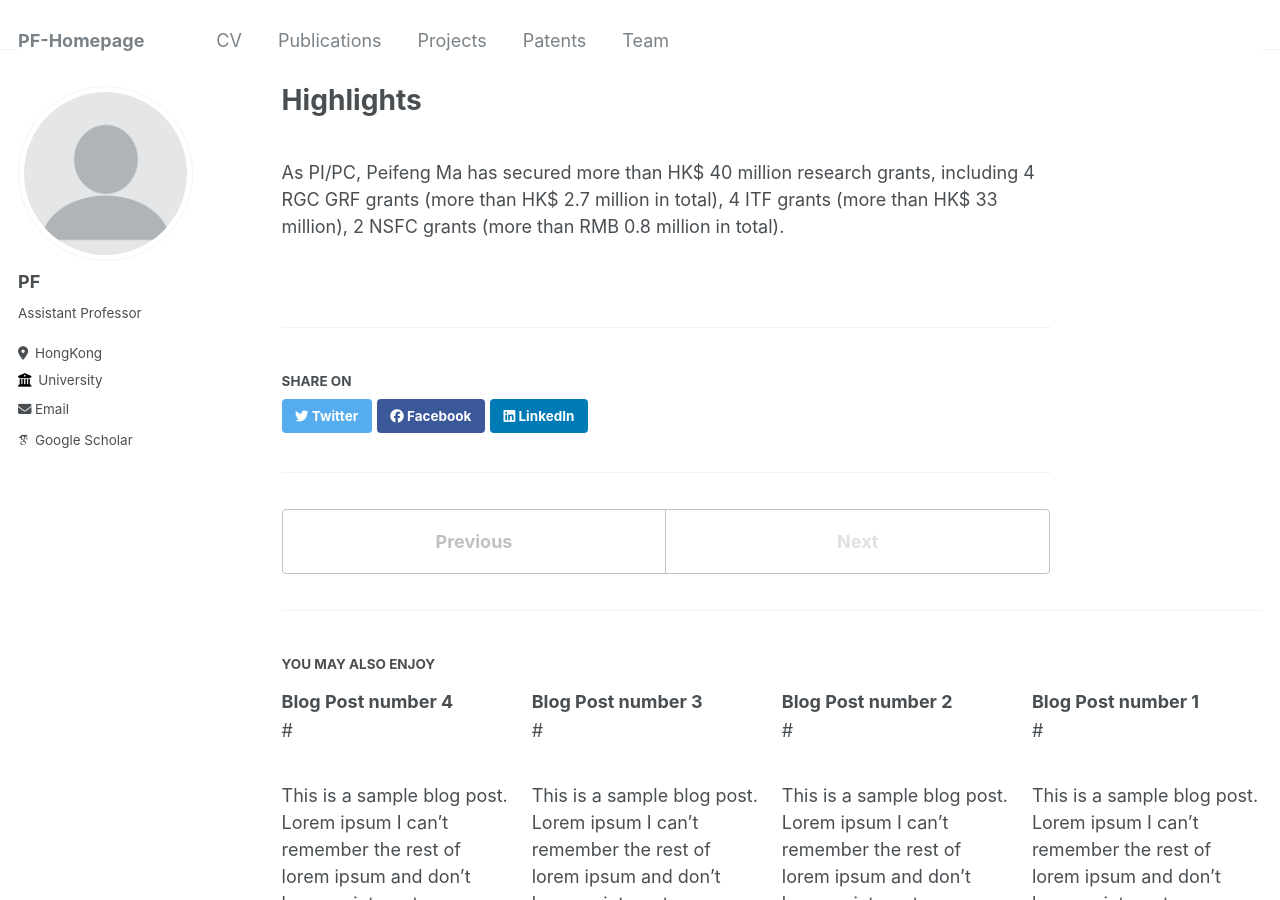
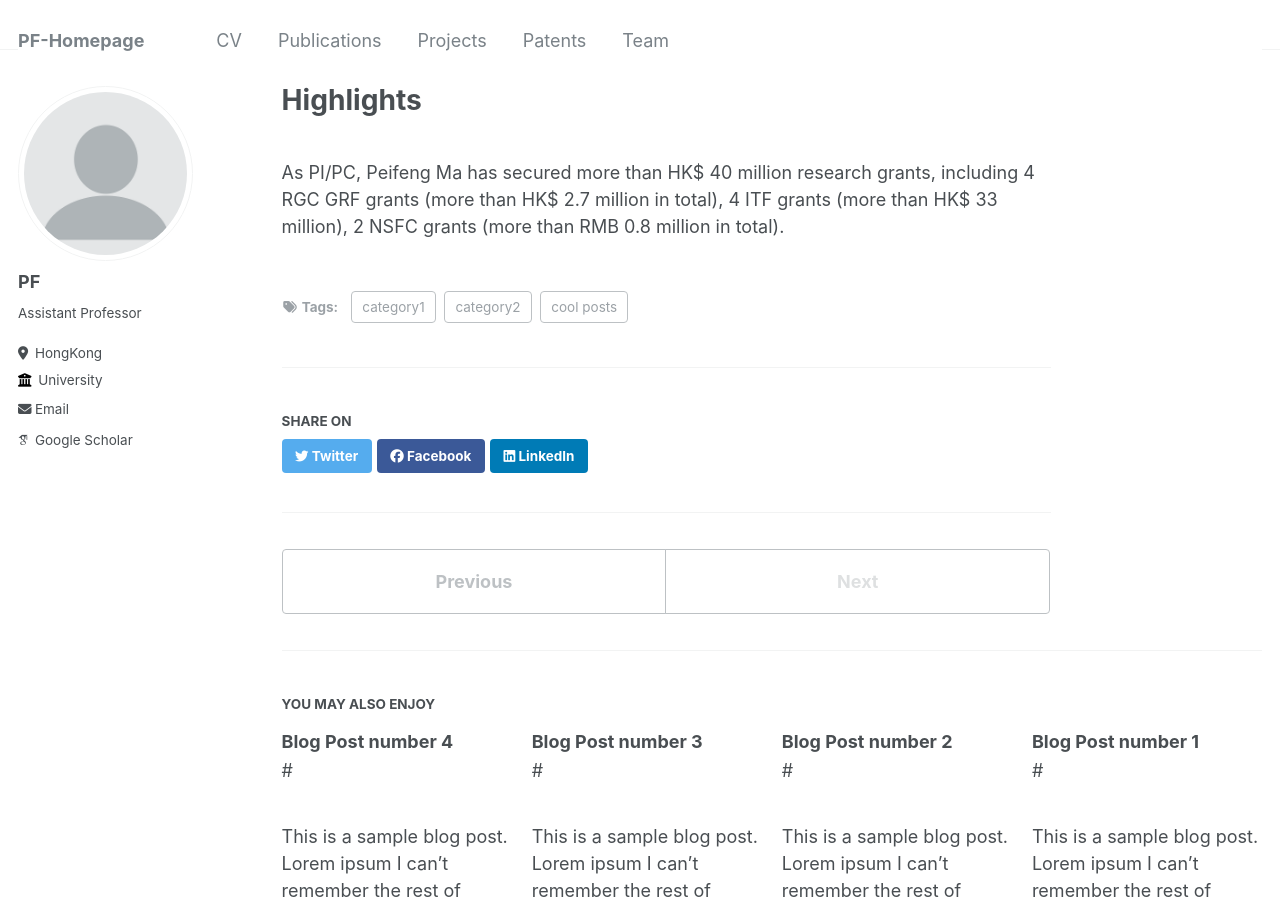
Before and after one commit to pfMA03/peifengMa, a Jekyll site: the page built from _posts/2199-01-01-future-post.md, in a window 1280 px wide and 900 px high. Built offline with Jekyll 4.4.1, drawn with Linux system fonts in a browser that asks for light colours; some web fonts are replaced.

Commit message:
Update 2199-01-01-future-post.md

```diff
--- a/_posts/2199-01-01-future-post.md
+++ b/_posts/2199-01-01-future-post.md
@@ -1,7 +1,10 @@
 ---
 title: 'Highlights'
 permalink: /posts/2012/08/blog-post-4/
-
+tags:
+  - cool posts
+  - category1
+  - category2
 ---
 
 As PI/PC, Peifeng Ma has secured more than HK$ 40 million research grants, including 4 RGC GRF grants (more than HK$ 2.7 million in total), 4 ITF grants (more than HK$ 33 million), 2 NSFC grants (more than RMB 0.8 million in total).
```
